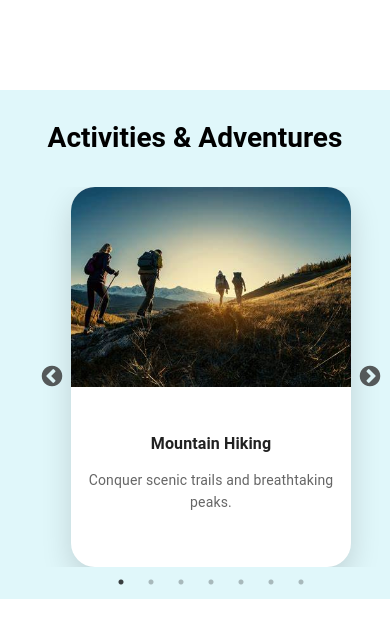
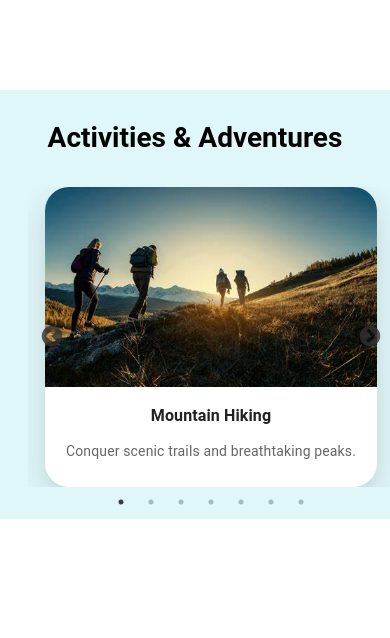
Before and after one commit to pravalik20/yuvapayana, a React (Create React App) app: page /adventures in a window 390 px wide. Shown: the top 638 px of the page. Built offline with nearby package versions, Linux system fonts and the light colour scheme.

Commit message:
Updated slider responsive settings for mobile and desktop

```diff
--- a/src/Home/Adventure.js
+++ b/src/Home/Adventure.js
@@ -65,20 +65,19 @@ const sliderSettings = {
   slidesToShow: 4,
   slidesToScroll: 1,
   pauseOnHover: true,
-  centerMode: false, // Changed to false for better mobile control
 
   responsive: [
     {
       breakpoint: 1200,
       settings: {
-      slidesToShow: 1,
+        slidesToShow: 3,
         slidesToScroll: 1,
       },
     },
     {
       breakpoint: 900,
       settings: {
-      slidesToShow: 1,
+        slidesToShow: 2,
         slidesToScroll: 1,
       },
     },
@@ -90,7 +89,7 @@ const sliderSettings = {
         arrows: true,
         dots: true,
         centerMode: false,
-      centerPadding: "0px",
+        variableWidth: false,
       },
     },
   ],
@@ -224,16 +223,10 @@ const Activities = () => {
             >
               <Card
   sx={{
-                  width: "100%", // Let it fill the container
-                  maxWidth: {
-                    xs: "280px", // Smaller width on mobile
+    width: {
+      xs: "85vw",
       sm: "320px",
       md: "340px",
-                  },
-                  height: "auto",
-                  minHeight: {
-                    xs: "380px", // Ensure consistent height on mobile
-                    sm: "400px",
     },
     borderRadius: "24px",
     overflow: "hidden",
@@ -242,10 +235,6 @@ const Activities = () => {
     display: "flex",
     flexDirection: "column",
     margin: "0 auto",
-                  transition: "transform 0.3s ease",
-                  '&:hover': {
-                    transform: "translateY(-5px)",
-                  },
   }}
 >
                 <CardMedia
```
Lines whose indentation alone changed are shown as unchanged.
